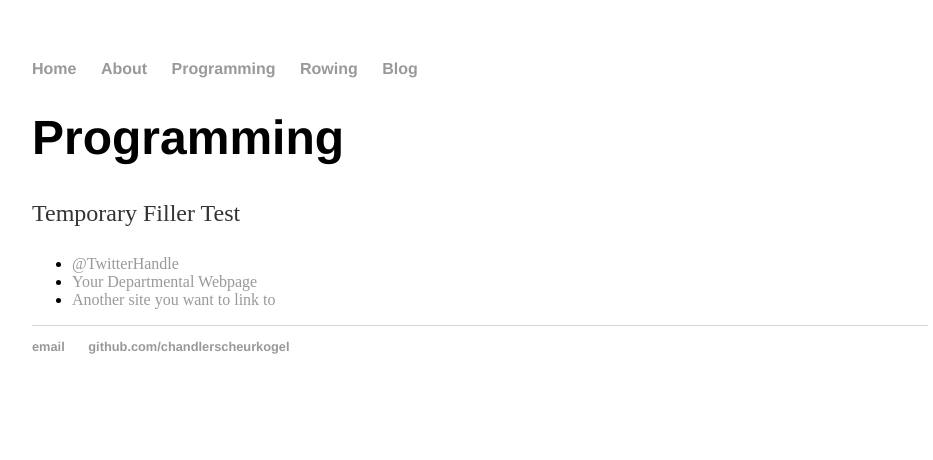
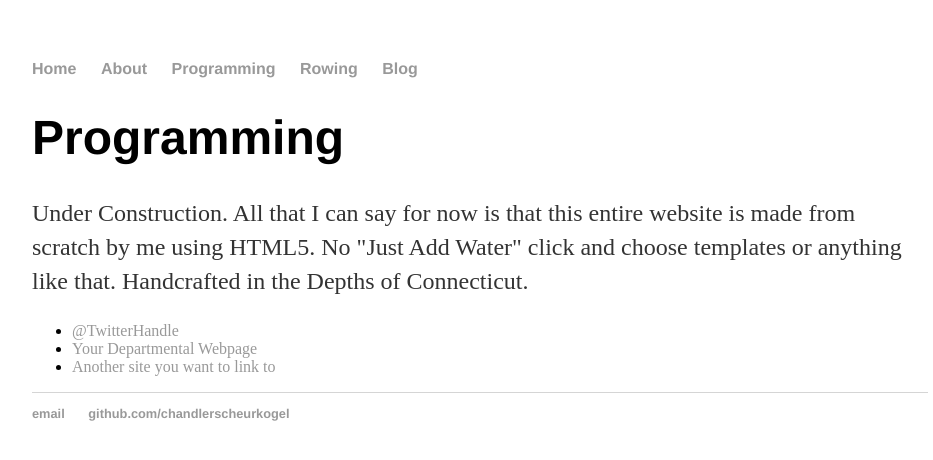
Before and after one commit to ChandlerScheurkogel/ChandlerScheurkogel.github.io, a Jekyll site: the page built from programming/index.html, in a window 1280 px wide. Shown: the top 460 px of the page, without its empty margins (160-1093 px from the left). Built offline with Jekyll 4.4.1, drawn with Linux system fonts in a browser that asks for light colours; nearby versions of some CDN libraries; library files that are not in the unit come from our copies.

Commit message:
Update index.html

```diff
--- a/programming/index.html
+++ b/programming/index.html
@@ -6,7 +6,7 @@ title: Programming History
 		<div class="programming">
 			<h1>Programming</h1>
 
-			<p>Temporary Filler Test</p>
+			<p>Under Construction. All that I can say for now is that this entire website is made from scratch by me using HTML5. No "Just Add Water" click and choose templates or anything like that. Handcrafted in the Depths of Connecticut.</p>
 
 			<ul class="contacts">
 				<li><a href="#">@TwitterHandle</a></li>
```
